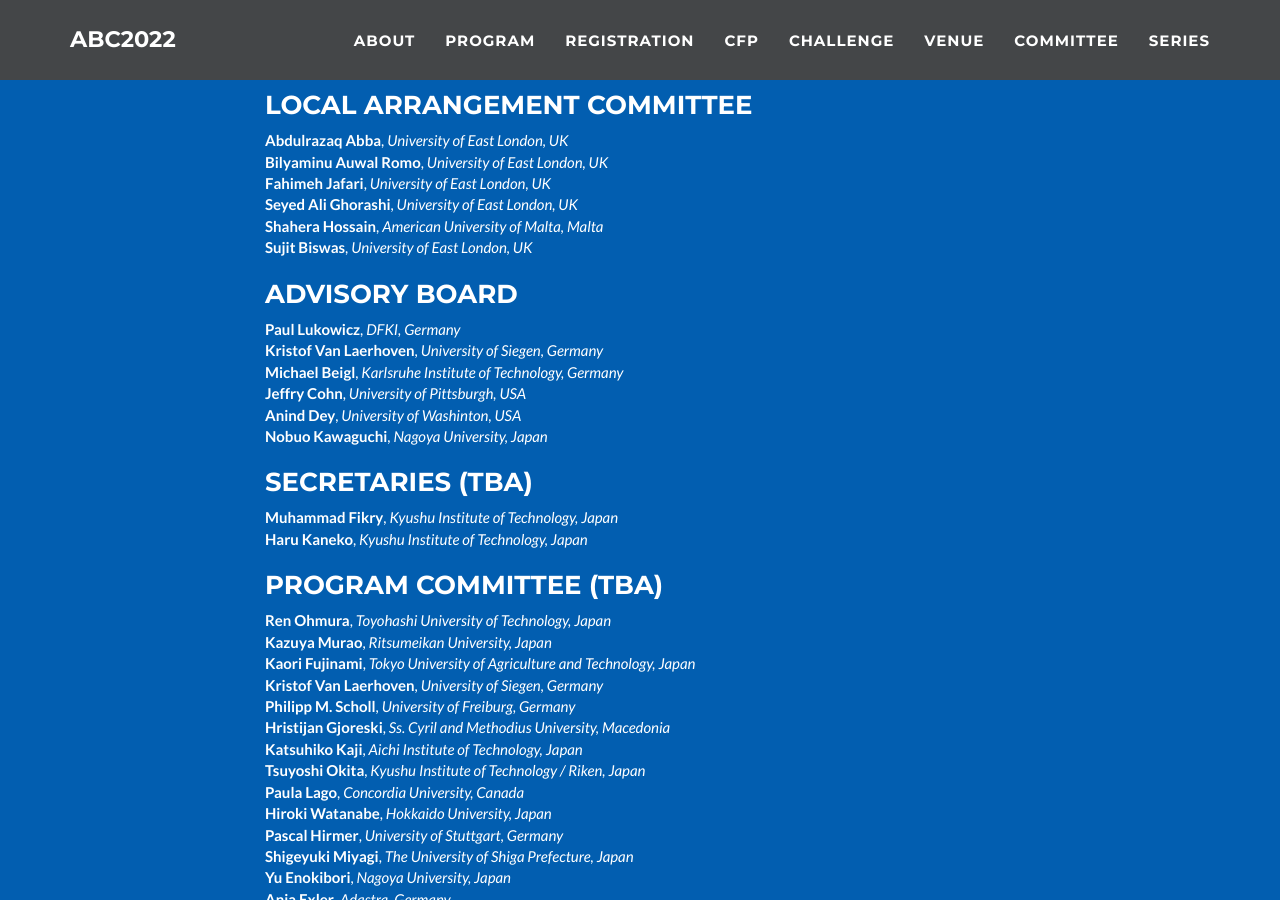
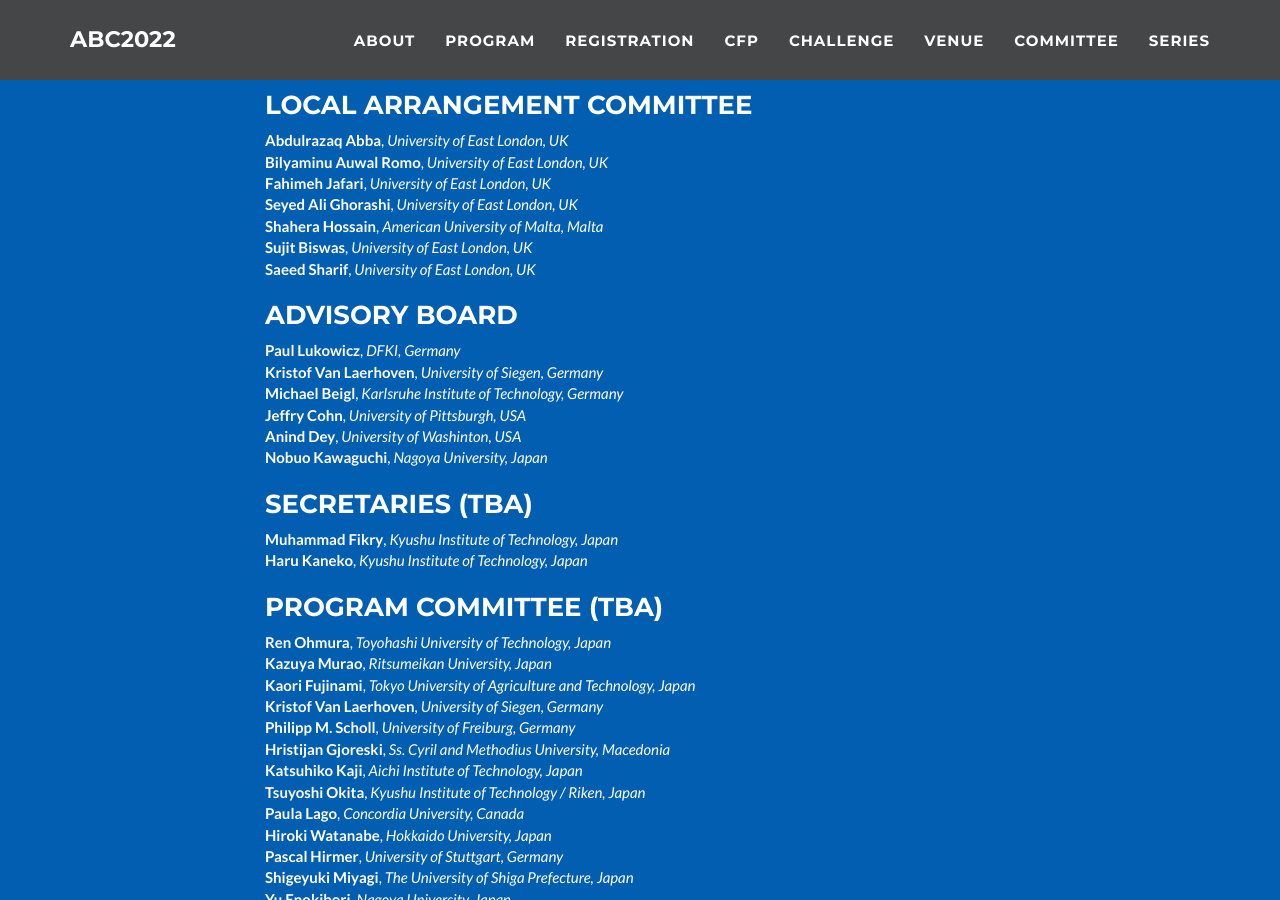
Before and after one commit to abc-research/abc-research.github.io, a Jekyll site: the page built from index.html, in a window 1280 px wide and 900 px high, scrolled down 13213 px. Built offline with Jekyll 4.4.1, drawn with Linux system fonts in a browser that asks for light colours.

Commit message:
Update _config.yml

```diff
--- a/_config.yml
+++ b/_config.yml
@@ -340,6 +340,8 @@ committee:
         affil: American University of Malta, Malta
       - name: Sujit Biswas
         affil: University of East London, UK
+      - name: Saeed Sharif
+        affil: University of East London, UK
   - role: Advisory Board
     member:
       - name: Paul Lukowicz
```
